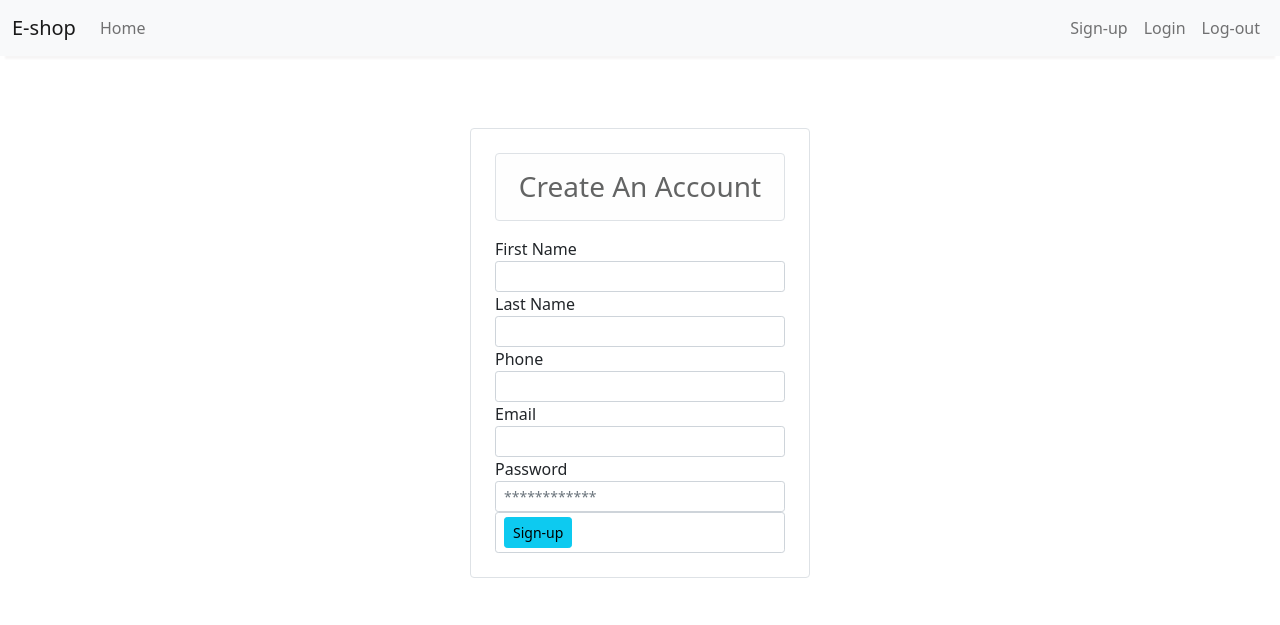
After one commit to unthinker-amit/NEW__E-shop, a Django app: page /sign_up/ in a window 1280 px wide. The commit adds this page. Shown: the top 625 px of the page. Run offline with Django 4.2, Linux system fonts and the light colour scheme; some libraries are stand-ins or nearby versions.

Commit message:
created customer model,applied password hashing,created login page

```diff
--- /dev/null
+++ b/requirments.txt
@@ -0,0 +1 @@
+Pillow==7.1.2
--- a/store/admin.py
+++ b/store/admin.py
@@ -3,6 +3,7 @@ from unicodedata import category
 from django.contrib import admin
 from .models.product_models import Product
 from .models.category import Category
+from .models.customer import Customer
 
 # Register your models here.
 @admin.register(Product)
@@ -13,3 +14,7 @@ class admin_dis(admin.ModelAdmin):
 @admin.register(Category)
 class admin_cat(admin.ModelAdmin):
     list_display=['name']
+
+@admin.register(Customer)
+class admin_dis(admin.ModelAdmin):
+    list_display=['first_name',"last_name",'phone','email']
--- a/store/models/__init__.py
+++ b/store/models/__init__.py
@@ -1,3 +1,4 @@
 import imp
 from .product_models import Product
 from .category import Category
+from .customer import Customer
--- a/store/models/product_models.py
+++ b/store/models/product_models.py
@@ -14,3 +14,8 @@ class Product(models.Model):
     @staticmethod
     def get_all_product():
         return Product.objects.all()
+
+
+    @staticmethod
+    def get_all_product_by_category_id(category_id):
+        return Product.objects.filter(category_id=category_id)
--- a/store/templates/base.html
+++ b/store/templates/base.html
@@ -31,7 +31,7 @@
 <!-- nav-bar  start  -->
 <nav class="one-edge-shadow sticky-top navbar navbar navbar-expand-lg navbar-light bg-light">
   <div class="container-fluid">
-      <a class="navbar-brand" href="#">E-shop</a>
+      <a class="navbar-brand" href="/">E-shop</a>
       <button class="navbar-toggler" type="button" data-bs-toggle="collapse" data-bs-target="#navbarSupportedContent"
           aria-controls="navbarSupportedContent" aria-expanded="false" aria-label="Toggle navigation">
           <span class="navbar-toggler-icon"></span>
@@ -44,11 +44,11 @@
           </ul>
           <ul class="navbar-nav my-2 my-lg-0">
               <li class="navbar-nav my-2 my-lg-0">
-                  <a class="nav-link" href="#">sign-up</a>
+                  <a class="nav-link" href="/sign_up/">Sign-up</a>
               </li>
 
               <li class="nav-item">
-                  <a class="nav-link" href="#">Login</a>
+                  <a class="nav-link" href="/login/">Login</a>
               </li>
 
               <li class="nav-item">
--- /dev/null
+++ b/store/templates/sign_up.html
@@ -0,0 +1,62 @@
+{% extends 'base.html' %}
+
+
+{% block content %}
+
+
+<div class="container mt-4">
+    <div class="p-4 m-4 ">
+        <div class="col-lg-4 mt-4 mb-4 mx-auto border rounded p-4">
+            <div class="text-center col">
+            <h3 class="alert alert-light border rounded">Create An Account</h3>
+            </div>
+            <form action="" method="POST">
+                {%csrf_token %}
+                {% if error %}
+                <div class="alert alert-danger" role="alert">
+                    <strong>{{error}}</strong>
+                </div>
+                {% endif %}
+                <!-- First Name-->
+                <div class="form-group">
+                    <label for="">First Name</label>
+                    <input type="text" name="first_name" id="" class="form-control form-control-sm" value={{values.first_name}}>
+                </div>
+                <!-- last Name-->
+                <div class="form-group">
+                    <label for="">Last Name</label>
+                    <input type="text" name="last_name" id="" class="form-control form-control-sm" value={{values.last_name}}>
+                </div>
+                <!-- Phone-->
+                <div class="form-group">
+                    <label for="">Phone</label>
+                    <input type="text" name="phone" id="" class="form-control form-control-sm" value={{values.phone}}>
+                </div>
+                <!-- email -->
+                <div class="form-group">
+                    <label for="">Email</label>
+                    <input type="email" name="email" id="" class="form-control form-control-sm"
+                        value={{values.email}}>
+                </div>
+                <!-- Password -->
+                <div class="form-group">
+                    <label for="">Password</label>
+                    <input type="password" name="password" id="" class="form-control form-control-sm"
+                        placeholder="************">
+                </div>
+
+
+
+
+                <div class="form-control form-control-sm">
+                    <input class="btn btn-sm btn-info" type="submit" value="Sign-up">
+                </div>
+            </form>
+
+        </div>
+    </div>
+
+</div>
+
+
+{% endblock %}
--- a/store/urls.py
+++ b/store/urls.py
@@ -1,9 +1,16 @@
 from django.urls import path
-from .views import index
+from .views import index,sign_up,login
 from django.conf.urls.static import static
 from django.conf import settings
 
 
+
 urlpatterns = [
-    path('',index),
+    path('',index,name="homepage"),
+    path('sign_up/',sign_up.as_view()),
+    path('login/',login.as_view(),name='login')
+    # path('sign_up/',sign_up)
+
+
+
 ]+ static(settings.MEDIA_URL, document_root=settings.MEDIA_ROOT)
--- a/store/views.py
+++ b/store/views.py
@@ -1,10 +1,124 @@
+import email
 from itertools import product
-from django.shortcuts import render
+from unicodedata import category
+from django.shortcuts import render,redirect
 from django.http import HttpResponse
 from .models.product_models import Product
+from .models.category import Category
+from .models.customer import Customer
+from django.views import View
+from django.contrib.auth.hashers import make_password,check_password
 
 # Create your views here.
 def index(request):
     products=Product.get_all_product()
+    category=Category.get_all_category()
+    category_id=request.GET.get('category')
+    if category_id:
+        products=Product.get_all_product_by_category_id(category_id)
+    return render(request,'index.html',{'products':products,"categories":category})
 
-    return render(request,'index.html',{'products':products})
+class sign_up(View):
+    def get(self,request):
+        return render(request,'sign_up.html')
+    def post(self,request):
+        first_name=request.POST.get('first_name')
+        last_name=request.POST.get('last_name')
+        phone=request.POST.get('phone')
+        email=request.POST.get('email')
+        password=request.POST.get('password')
+        customer=Customer(first_name=first_name,
+        last_name=last_name,
+        phone=phone,
+        email=email,
+        password=password)
+
+
+
+         # validation
+        value = {
+            'first_name': first_name,
+            'last_name': last_name,
+            'phone': phone,
+            'email': email
+        }
+        error_message = None
+
+        customer = Customer(first_name=first_name,
+                            last_name=last_name,
+                            phone=phone,
+                            email=email,
+                            password=password)
+        error_message = self.validateCustomer(customer)
+
+        if not error_message:
+            # print(first_name, last_name, phone, email, password)
+            customer.password = make_password(customer.password)
+            # customer.register()
+            customer.save()
+            return redirect('homepage')
+        else:
+            data = {
+                'error': error_message,
+                'values': value
+            }
+            return render(request, 'sign_up.html', data)
+
+    def validateCustomer(self, customer):
+        error_message = None;
+        if (not customer.first_name):
+            error_message = "First Name Required !!"
+        elif len(customer.first_name) < 4:
+            error_message = 'First Name must be 4 char long or more'
+        elif not customer.last_name:
+            error_message = 'Last Name Required'
+        elif len(customer.last_name) < 4:
+            error_message = 'Last Name must be 4 char long or more'
+        elif not customer.phone:
+            error_message = 'Phone Number required'
+        elif len(customer.phone) < 10:
+            error_message = 'Phone Number must be 10 char Long'
+        elif len(customer.password) < 6:
+            error_message = 'Password must be 6 char long'
+        elif len(customer.email) < 5:
+            error_message = 'Email must be 5 char long'
+        elif customer.isExists():
+            error_message = 'Email Address Already Registered..'
+        # saving
+        return error_message
+
+class login(View):
+    def get(self,request):
+        return render(request,'login.html')
+
+    def post(self,request):
+        email=request.POST.get('email')
+        password=request.POST.get('password')
+        try:
+            customer = Customer.objects.get(email=email)
+            if customer:
+                flag=check_password(password,customer.password)
+                if flag:
+                    return redirect("homepage")
+        except:
+            return render(request,'login.html',{'error':'Email or Password is invalid','values':{'email':email}})
+        return HttpResponse(customer)
+
+
+
+# def sign_up(request):
+#     if request.method=='GET':
+#         return render(request,'sign_up.html')
+#     if request.method=="POST":
+#         first_name=request.POST.get('first_name')
+#         last_name=request.POST.get('last_name')
+#         phone=request.POST.get('phone')
+#         email=request.POST.get('email')
+#         password=request.POST.get('password')
+#         customer=Customer(first_name=first_name,
+#         last_name=last_name,
+#         phone=phone,
+#         email=email,
+#         password=password)
+#         customer.save()
+#         return HttpResponse("sign-up success")
```
Also changed, not shown: store/models/category.py (+8 -0 lines), store/models/customer.py (added, +16 -0 lines), store/templates/index.html (+15 -9 lines), store/templates/login.html (added, +48 -0 lines), db.sqlite3, store/migrations/0003_customer.py (added).
